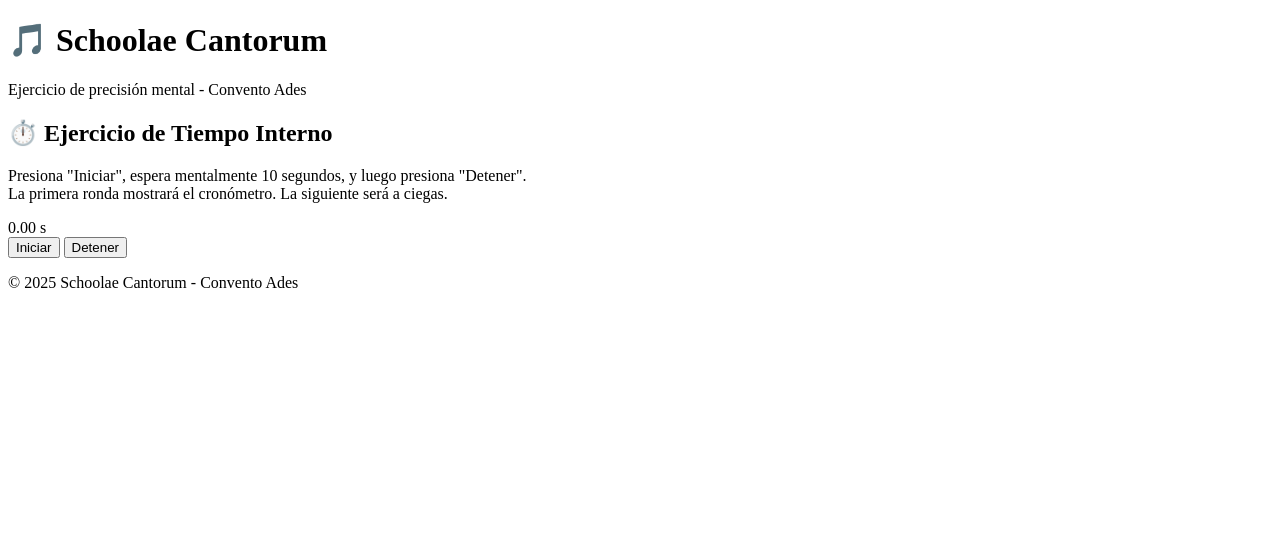
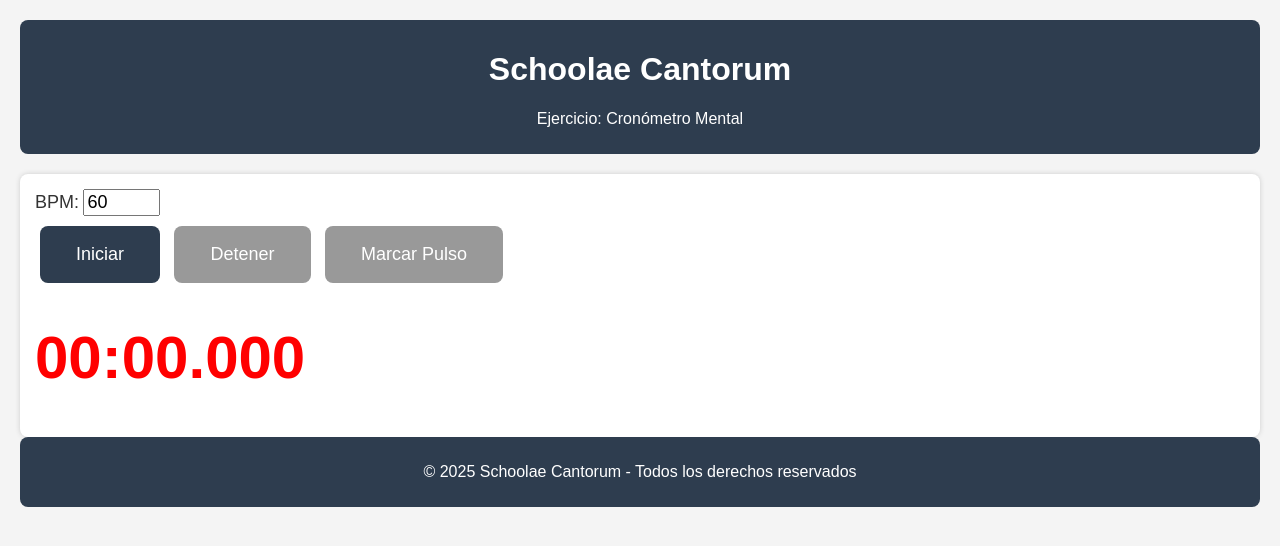
Before and after one commit to CesarRicardo95/schoolae-ejercicios, a plain HTML site: page cronometro.html in a window 1280 px wide. Drawn offline with Linux system fonts and the light colour scheme.

Commit message:
Update cronometro.html

```diff
--- a/cronometro.html
+++ b/cronometro.html
@@ -1,33 +1,35 @@
 <!DOCTYPE html>
 <html lang="es">
 <head>
-  <meta charset="UTF-8">
-  <title>Schoolae Cantorum - Precisión Mental</title>
-  <link rel="stylesheet" href="cronomtro.css">
+  <meta charset="UTF-8" />
+  <title>Cronómetro Mental | Schoolae Cantorum</title>
+  <link rel="stylesheet" href="cronometro.css" />
 </head>
 <body>
   <header>
-    <h1>🎵 Schoolae Cantorum</h1>
-    <p>Ejercicio de precisión mental - Convento Ades</p>
+    <h1>Schoolae Cantorum</h1>
+    <p>Ejercicio: Cronómetro Mental</p>
   </header>
 
-  <section id="cronometro">
-    <h2>⏱️ Ejercicio de Tiempo Interno</h2>
-    <p>
-      Presiona "Iniciar", espera mentalmente 10 segundos, y luego presiona "Detener".<br>
-      La primera ronda mostrará el cronómetro. La siguiente será a ciegas.
-    </p>
+  <section>
+    <label for="bpm">BPM:</label>
+    <input type="number" id="bpm" value="60" min="40" max="200" />
 
-    <div id="reloj">0.00 s</div>
-    <button onclick="iniciarCrono()">Iniciar</button>
-    <button onclick="detenerCrono()">Detener</button>
-    <p id="resultado"></p>
+    <div id="toque-btn-container">
+      <button id="startBtn">Iniciar</button>
+      <button id="stopBtn" disabled>Detener</button>
+      <button id="clickBtn" disabled>Marcar Pulso</button>
+    </div>
+
+    <div id="reloj" class="oculto">00:00.000</div>
+
+    <div id="resultado"></div>
   </section>
 
   <footer>
-    <p>&copy; 2025 Schoolae Cantorum - Convento Ades</p>
+    <p>&copy; 2025 Schoolae Cantorum - Todos los derechos reservados</p>
   </footer>
 
-  <script src="cronometro.js"></script>
+  <script src="js/cronometro.js"></script>
 </body>
 </html>
```
